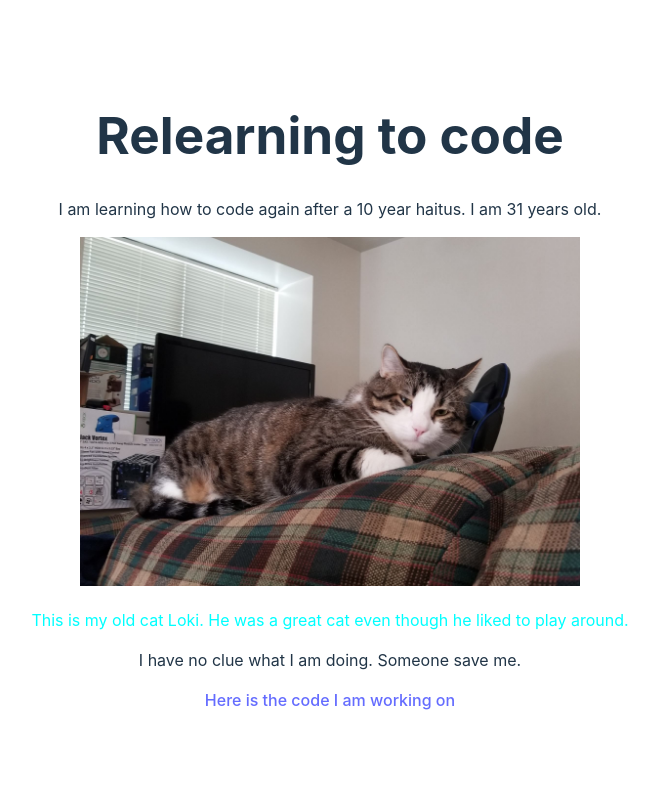
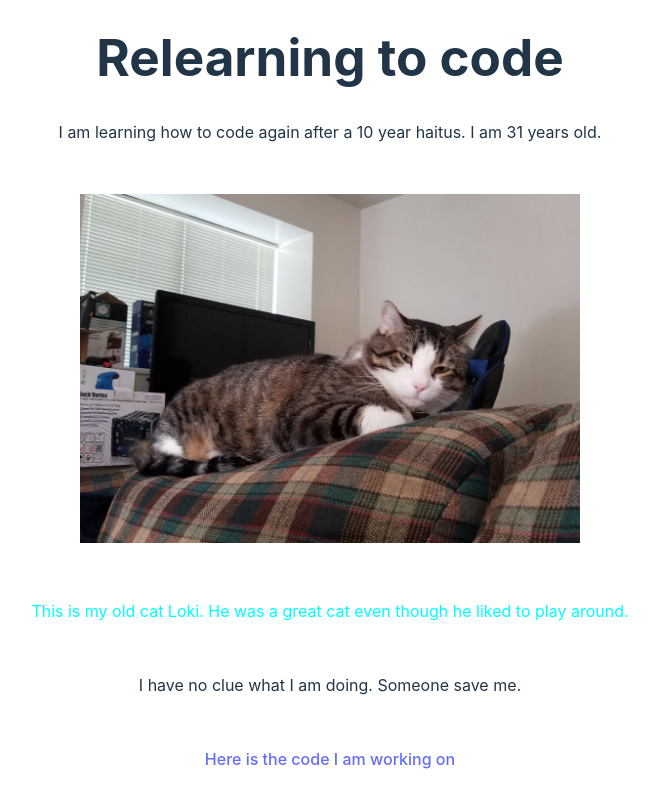
Before and after one commit to merlin1320/practicing_app, a React (Vite) app: page /About in a window 1280 px wide. Shown: the top 808 px of the page, without its empty margins (310-969 px from the left). Built offline with nearby package versions, Linux system fonts and the light colour scheme.

Commit message:
Feature/add content (#2)
* Adding new branch

* Updating latest commits

Adding in features for navigation

* Updating new code

Added navbar and cleaned up file structure for different pages.

```diff
--- a/package.json
+++ b/package.json
@@ -11,7 +11,8 @@
   },
   "dependencies": {
     "react": "^18.2.0",
-    "react-dom": "^18.2.0"
+    "react-dom": "^18.2.0",
+    "react-router-dom": "^6.20.1"
   },
   "devDependencies": {
     "@types/react": "^18.2.37",
--- a/src/App.tsx
+++ b/src/App.tsx
@@ -1,6 +1,9 @@
-import './App.css'
-import Loki from './assets/Loki.jpg'
-import {Birthday} from './Birthday'
+import './styles/App.css'
+import './styles/styles.css'
+import { About } from './pages/About.tsx'
+import { Route, Routes } from "react-router-dom";
+import Home from './pages/Home.tsx';
+import NavBar from './NavBar.tsx';
 
 function App() {
 
@@ -8,26 +11,17 @@ function App() {
   return (
     <>
       <div>
-        <h1>
-          Relearning to code
-        </h1>
-          <p>
-            I am learning how to code again after a 10 year haitus. I am <Birthday birthdate="1992-01-09"/> years old.
-            {/* Vinny is <Birthday birthdate='1991-01-23'/> years old */}
-          </p>
-          <p >
-            <img src={Loki} className='loki-photo' alt='Loki'/>
-          </p>
-          <p className='text-talk'>
-            This is my old cat Loki. He was a great cat even though he liked to play around.
-          </p>
-          <p>
-            I have no clue what I am doing. Someone save me.
-          </p>
-          <p>
-             <a href="https://github.com/merlin1320/practicing_app" target='_blank'>Here is the code I am working on</a>
-          </p>
+        {/* <a href='./About.tsx'>About Me</a> */}
+        {/* <Link to='About' className='navbutton'>About</Link>
+        <Link to='Home' className='navbutton'>Home</Link> */}
+        <Routes>
+          <Route path='/'element={<Home/>}/>
+          <Route path='About' element={<About/>}/>
+          <Route path='Home'element={<Home/>}/>
+        </Routes>
       </div>
+
+
     </>
   )
 }
--- /dev/null
+++ b/src/NavBar.tsx
@@ -0,0 +1,19 @@
+// import {About} from './pages/About'
+// import {Home} from './pages/Home'
+import "./styles/styles.css";
+import { Link } from "react-router-dom";
+
+// import React from "react";
+
+export function NavBar() {
+  return (
+    <div className="navbar-container">
+      {/* <button><Link to='Home'>Home</Link></button>
+      <button><Link to='About'>About</Link></button> */}
+      <Link to='Home'>Home</Link>
+      <Link to='About'>About</Link>
+    </div>
+  )
+}
+
+export default NavBar
--- a/src/main.tsx
+++ b/src/main.tsx
@@ -2,9 +2,12 @@ import React from 'react'
 import ReactDOM from 'react-dom/client'
 import App from './App.tsx'
 import './index.css'
+import { BrowserRouter } from 'react-router-dom'
 
 ReactDOM.createRoot(document.getElementById('root')!).render(
   <React.StrictMode>
-    <App />
+    <BrowserRouter>
+      <App />
+    </BrowserRouter>
   </React.StrictMode>,
 )
--- /dev/null
+++ b/src/pages/About.tsx
@@ -0,0 +1,41 @@
+import '../styles/App.css'
+import Loki from '../assets/Loki.jpg'
+import {Birthday} from '../Birthday'
+
+export function About() {
+
+
+  return (
+    <>
+      <div className='heading'>
+        <h1>
+          Relearning to code
+        </h1>
+      </div>
+      <div>
+          <p>
+            I am learning how to code again after a 10 year haitus. I am <Birthday birthdate="1992-01-09"/> years old.
+            {/* Vinny is <Birthday birthdate='1991-01-23'/> years old */}
+          </p>
+      </div>
+      <div>
+          <p >
+            <img src={Loki} className='loki-photo' alt='Loki'/>
+          </p>
+          <p className='text-talk'>
+            This is my old cat Loki. He was a great cat even though he liked to play around.
+          </p>
+      </div>
+      <div>
+          <p>
+            I have no clue what I am doing. Someone save me.
+          </p>
+          <p>
+             <a href="https://github.com/merlin1320/practicing_app" target='_blank'>Here is the code I am working on</a>
+          </p>
+      </div>
+    </>
+  )
+}
+
+ export default About
--- /dev/null
+++ b/src/pages/Home.tsx
@@ -0,0 +1,22 @@
+import '../styles/App.css'
+
+
+
+export function Home() {
+
+
+    return (
+      <>
+        <div>
+          <h1>
+            Here is the Home Page
+          </h1>
+          <p>
+            Here is the landing page where the application starts.
+          </p>
+        </div>
+      </>
+    )
+  }
+
+  export default Home
--- a/src/App.css
+++ b/src/styles/App.css
@@ -48,3 +48,13 @@
 .text-talk{
   color: cyan;
 }
+
+p {
+  padding-top: 25px;
+  padding-bottom: 25px;
+}
+
+.heading{
+  padding-top: 25px;
+  padding-bottom: 10px;
+}
--- /dev/null
+++ b/src/styles/styles.css
@@ -0,0 +1,19 @@
+* {
+    box-sizing: border-box;
+    margin: 0;
+    padding: 0;
+  }
+
+  html,
+  body {
+    height: 100%;
+    width: 100%;
+    font-size: 16px;
+  }
+
+  .navbar-container {
+    display: flex;
+    align-items: center;
+    justify-content: space-evenly;
+    width: 100%;
+  }
```
Also changed, not shown: 1 other file (tests, documents, lock files or other folders).
